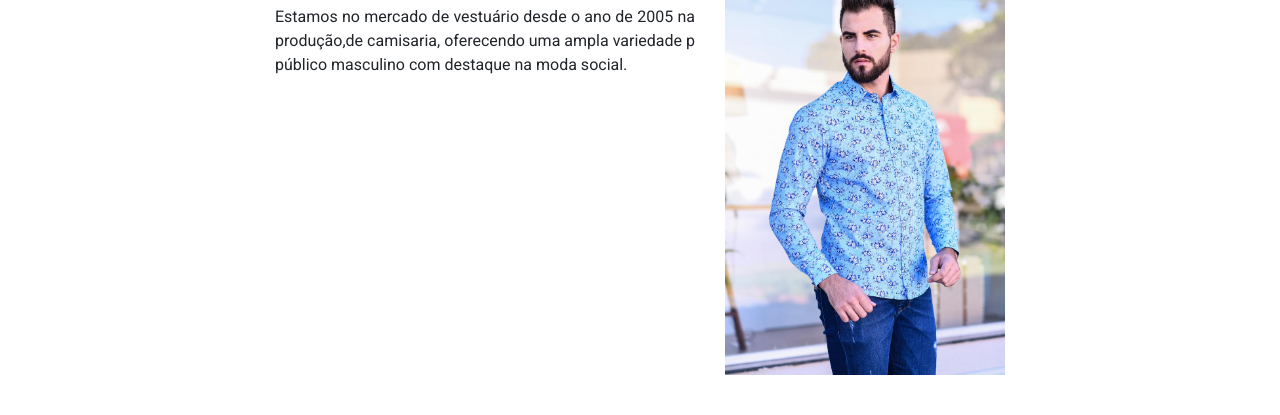
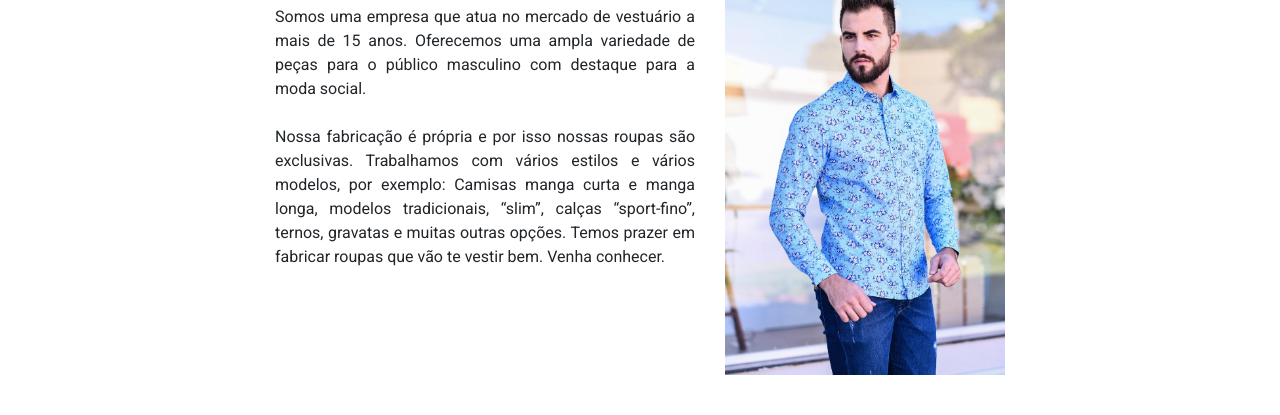
Before and after one commit to edgaregidio/dclasse-moda-masculina, a website: page public/quemsomos.html in a window 1280 px wide. Shown: the part 385-800 px from the top of the page. Drawn offline with nearby package versions, Linux system fonts and the light colour scheme.

Commit message:
alteração texto quem somos

```diff
--- a/public/quemsomos.html
+++ b/public/quemsomos.html
@@ -94,9 +94,14 @@
         <div class="text-history col-lg-8" data-aos="fade-up" data-aos-duration="1000" data-aos-delay="0">
           <h2>Dclasse Moda Masculina</h2>
           <p>
-            Estamos no mercado de vestuário desde o ano de 2005
-            na produção,de camisaria, oferecendo uma ampla variedade
-            p público masculino com destaque na moda social.
+            Somos uma empresa que atua no mercado de vestuário a mais de 15 anos. Oferecemos uma ampla variedade de
+            peças para o público masculino com destaque para a moda social.
+            <br>
+            <br>
+            Nossa fabricação é própria e por isso nossas roupas são exclusivas. Trabalhamos com vários estilos e vários
+            modelos, por exemplo: Camisas manga curta e manga longa, modelos tradicionais, “slim”, calças “sport-fino”,
+            ternos, gravatas e muitas outras opções.
+            Temos prazer em fabricar roupas que vão te vestir bem. Venha conhecer.
           </p>
         </div>
         <div class="img-card-history col-lg-4" data-aos="fade-up" data-aos-duration="1000" data-aos-delay="200">
```
